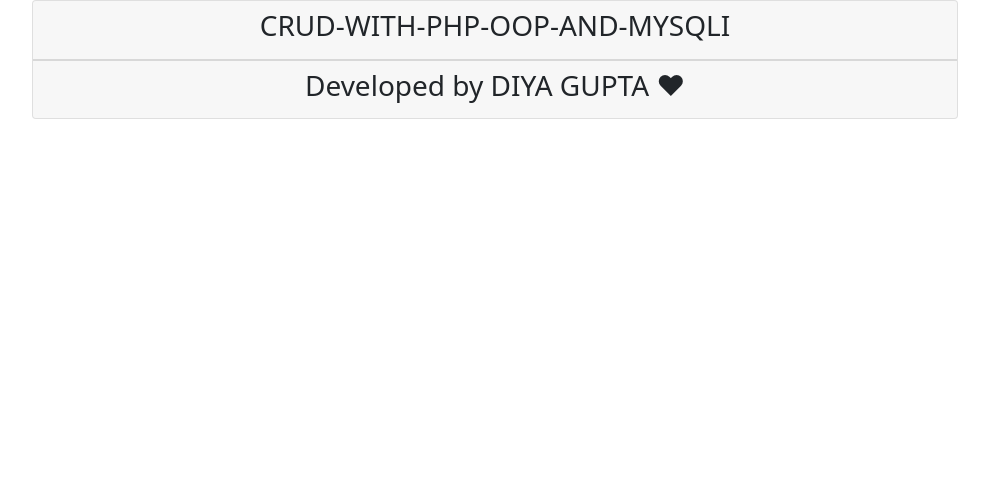
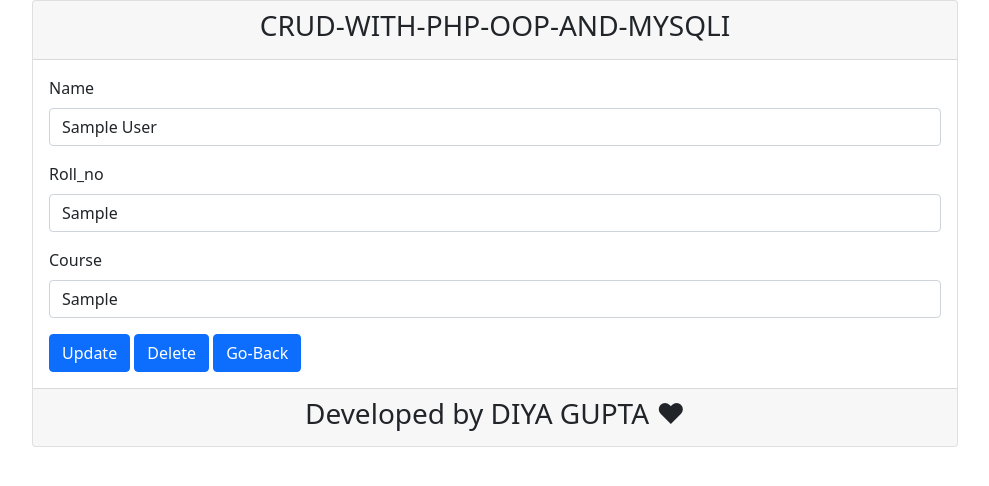
Before and after one commit to diyagupta001/CRUD-with-PHP-OOP-and-MYSQLI, a PHP site: page /update.php?id=1 in a window 1280 px wide. Shown: the top 486 px of the page, without its empty margins (145-1134 px from the left). Run offline with PHP 8.4, Linux system fonts and the light colour scheme; tables that the repository leaves empty or names only in its code hold one stand-in row (values such as "Sample post").

Commit message:
Update portion is completed

```diff
--- /dev/null
+++ b/Database.php
@@ -0,0 +1,55 @@
+<?php
+class Database{
+    public $host = DBHOST;
+    public $user =DBUSER;
+    public $pass =DBPASS;
+    public $dbname =DBNAME;
+
+    public $link;
+    public $error;
+    //constrat is used to
+    public function __construct(){
+$this->connectDB();
+    }
+
+    public function connectDB(){
+        $this->link = new mysqli($this->host, $this->user, $this->pass, $this->dbname);//dynamic database connection
+
+        if(!$this->link){
+            $this->error = "Connection Failed".$this->link->connect_error;
+            return false;
+        }
+
+    }
+    //insert operation
+    public function insert($data){
+    $row = $this->link->query($data) or die($this->link->error.__LINE__);//to check the error in a line : __LINE__
+    if($row){
+        header('location:index.php?msg='.urlencode('Data Successfully Inserted!'));
+    }else{
+        die('Error '.$this->link->errno .")".$this->link->error);
+    }
+    }
+    //select operation
+     public function select($data){
+        $result = $this->link->query($data) or die($this->link->error.__LINE__);
+        if($result->num_rows > 0){
+            return $result ;
+        }else{
+            return false;
+        }
+     }
+
+     public function update($data){
+
+        $update_row = $this->link->query($data) or die($this->link->error._LINE_);
+
+        if($update_row){
+            header('location:index.php?msg='.urlencode('Data updated successfuly!'));
+        }
+        else{
+            die('Error '.$this->link->errno.")".$this->link->error);
+        }
+     }
+}
+?>
--- /dev/null
+++ b/config.php
@@ -0,0 +1,6 @@
+<?php
+define('DBHOST','localhost');
+define('DBUSER','root');//IN SAMLL LETTERS WE HAVE TO MENTION FALSE FOR ACCESS;
+define('DBPASS','');
+define('DBNAME','studentDB');
+?>
--- a/header.php
+++ b/header.php
@@ -1,3 +1,7 @@
+<?php
+include 'config.php';
+include 'Database.php';
+?>
 <!DOCTYPE html>
 <html lang="en">
 <head>
--- a/update.php
+++ b/update.php
@@ -1,7 +1,51 @@
 <?php
-include 'header.php'
+include 'header.php';
+$db = new database();
+$id = $_GET['id'];
+// echo $id;
+$query = "SELECT * FROM tbl_users WHERE id = $id";
+$data = $db->select($query)->fetch_assoc();
+
+if(isset($_POST['update'])){
+  $name = $_POST['name'];
+  $roll_no = $_POST['roll_no'];
+  $course = $_POST['course'];
+
+  if($name == ""||$roll_no == ""||$course == ""){
+    $error = "<div class='alert alert-danger'>Field must not be empty</div>"   ;
+  }
+  else{
+    $query = "UPDATE tbl_users
+    SET
+    name = '$name',
+    roll_no = '$roll_no',
+    course = '$course'
+    WHERE id = $id";
+   $update = $db->update($query);
+  }
+}
 ?>
+<div class="card-body">
+<form action="" method="POST">
+  <div class="mb-3">
+    <label for="exampleInputEmail1" class="form-label">Name</label>
+    <input type="text" class="form-control" value="<?php echo $data['name'];?>" id="name" aria-describedby="emailHelp" placeholder="Enter name" name="name">
+  </div>
+  <div class="mb-3">
+    <label for="exampleInputPassword1" class="form-label">Roll_no</label>
+    <input type="text" class="form-control" value="<?php echo $data['roll_no'];?>" id="roll_no" placeholder="Enter Roll_no." name="roll_no">
+  </div>
+  <div class="mb-3">
+    <label for="exampleInputPassword1" class="form-label">Course</label>
+    <input type="text" class="form-control" value="<?php echo $data['course'];?>" id="course" placeholder="Enter Course" name="course">
+  </div>
 
+
+  <button type="submit" name="update" class="btn btn-primary">Update</button>
+  <button type="submit" class="btn btn-primary">Delete</button>
+  <a class="btn btn-primary" href="index.php">Go-Back</a>
+</form>
+</div>
 <?php
 include 'footer.php'
 ?>
```
Also changed, not shown: create.php (+26 -4 lines), index.php (+26 -16 lines), practice.php (added, +23 -0 lines).
